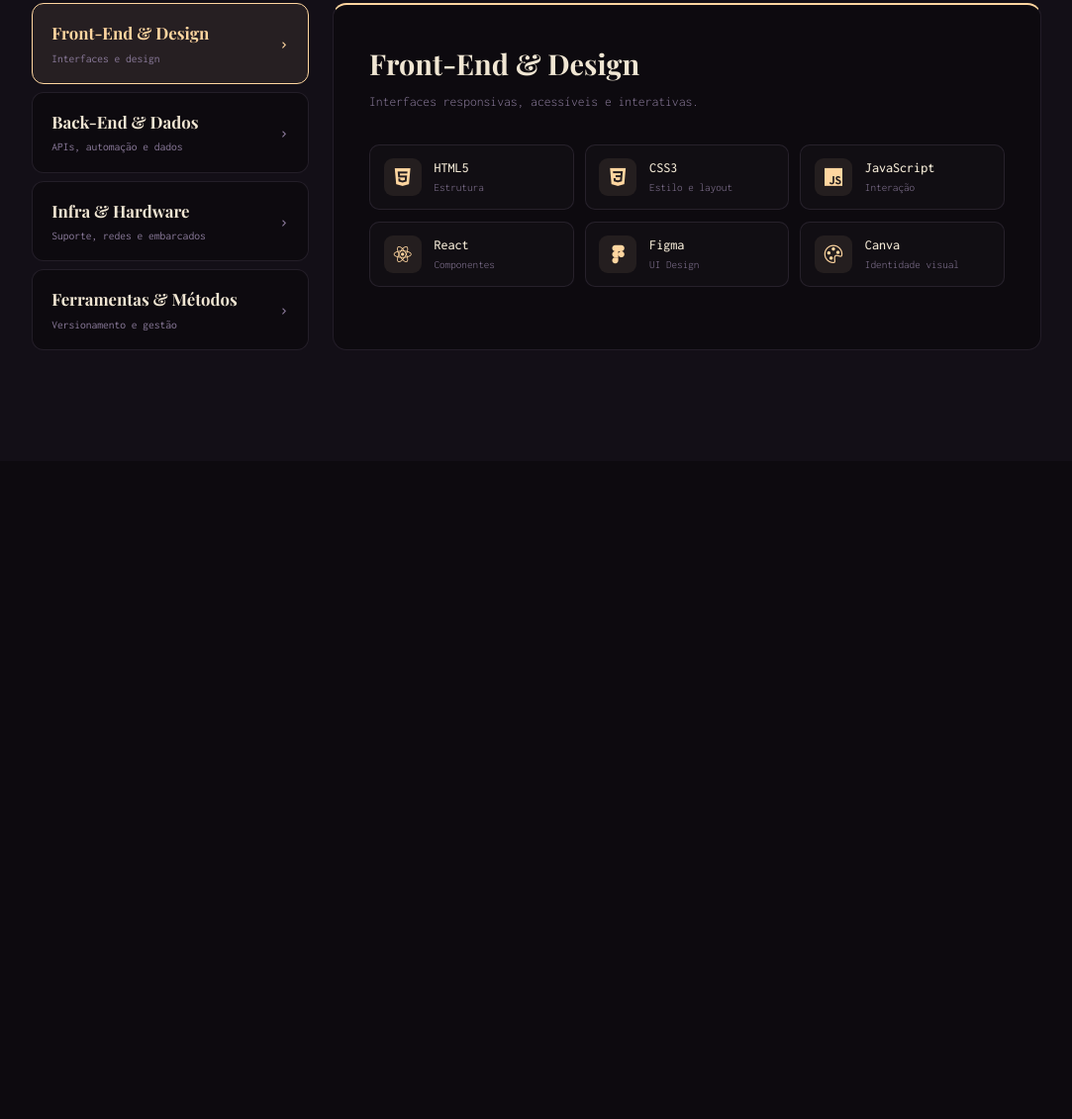
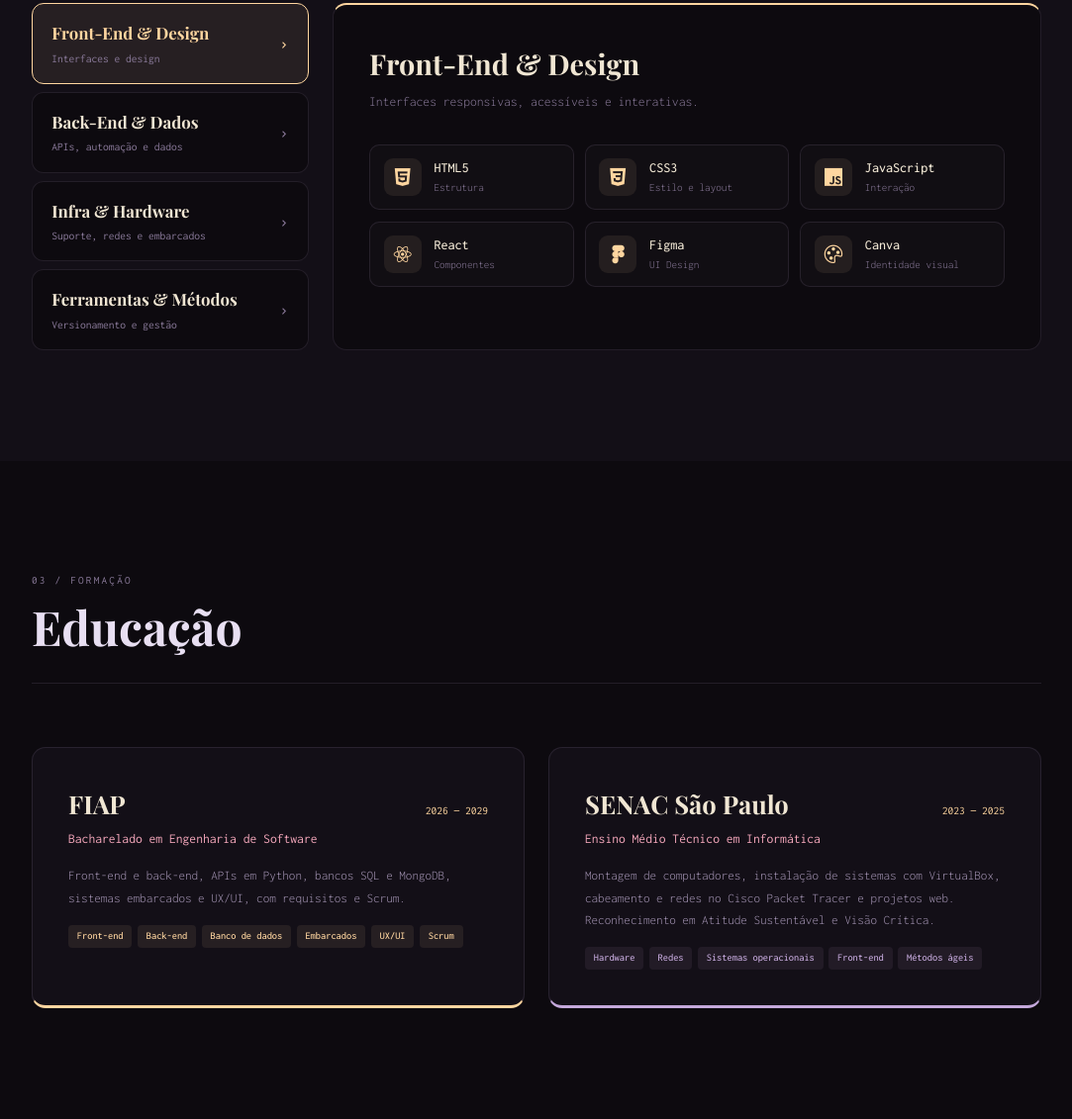
Before and after one commit to SofiaHagio/sofiahagio-portifolio, a plain HTML site: page index.html in a window 1280 px wide. Shown: the part 1086-2217 px from the top of the page at 99% size, without its empty margins (98-1181 px from the left). Before the commit the page ends 1552 px from the top, so only its background shows below. Drawn offline with nearby package versions, Linux system fonts and the light colour scheme.

Commit message:
feat: add education section

```diff
--- a/assets/css/style.css
+++ b/assets/css/style.css
@@ -440,3 +440,57 @@
   font-weight: 300;
   color: var(--muted);
 }
+
+/*education*/
+.education-grid {
+  display: grid;
+  grid-template-columns: repeat(auto-fit, minmax(320px, 1fr));
+  gap: 1.5rem;
+}
+
+.education-card {
+  padding: 2.25rem;
+  background: var(--bg-alt);
+  border: 1px solid var(--border);
+  border-bottom: 3px solid var(--accent);
+  border-radius: var(--radius);
+  transition: 0.3s;
+}
+
+.education-card:hover {
+  transform: translateY(-5px);
+  border-color: var(--accent-soft);
+  border-bottom-color: var(--accent);
+}
+
+.education-header {
+  display: flex;
+  justify-content: space-between;
+  align-items: baseline;
+  gap: 1rem;
+}
+
+.education-title {
+  font-family: var(--font-display);
+  font-size: 1.6rem;
+  color: var(--cream);
+}
+
+.education-date {
+  font-size: 0.72rem;
+  color: var(--orange);
+  white-space: nowrap;
+}
+
+.education-course {
+  margin: 0.2rem 0 1rem;
+  font-size: 0.85rem;
+  color: var(--pink);
+}
+
+.education-desc {
+  font-size: 0.82rem;
+  font-weight: 300;
+  line-height: 1.7;
+  color: #a797b7;
+}
--- a/index.html
+++ b/index.html
@@ -128,6 +128,51 @@
         </div>
       </section>
 
+      <!--education-->
+      <section id="education">
+        <div class="container">
+          <header class="section-header reveal">
+            <p class="label">03 / formação</p>
+            <h2 class="section-title">Educação</h2>
+          </header>
+
+          <div class="education-grid reveal">
+            <div class="education-card accent-orange">
+              <div class="education-header">
+                <h3 class="education-title">FIAP</h3>
+                <p class="education-date">2026 — 2029</p>
+              </div>
+              <p class="education-course">Bacharelado em Engenharia de Software</p>
+              <p class="education-desc">Front-end e back-end, APIs em Python, bancos SQL e MongoDB, sistemas embarcados e UX/UI, com requisitos e Scrum.</p>
+              <ul class="tags">
+                <li class="tag">Front-end</li>
+                <li class="tag">Back-end</li>
+                <li class="tag">Banco de dados</li>
+                <li class="tag">Embarcados</li>
+                <li class="tag">UX/UI</li>
+                <li class="tag">Scrum</li>
+              </ul>
+            </div>
+
+            <div class="education-card accent-lavender">
+              <div class="education-header">
+                <h3 class="education-title">SENAC São Paulo</h3>
+                <p class="education-date">2023 — 2025</p>
+              </div>
+              <p class="education-course">Ensino Médio Técnico em Informática</p>
+              <p class="education-desc">Montagem de computadores, instalação de sistemas com VirtualBox, cabeamento e redes no Cisco Packet Tracer e projetos web. Reconhecimento em Atitude Sustentável e Visão Crítica.</p>
+              <ul class="tags">
+                <li class="tag">Hardware</li>
+                <li class="tag">Redes</li>
+                <li class="tag">Sistemas operacionais</li>
+                <li class="tag">Front-end</li>
+                <li class="tag">Métodos ágeis</li>
+              </ul>
+            </div>
+          </div>
+        </div>
+      </section>
+
     </main>
     <script src="./assets/js/script.js"></script>
   </body>
```
